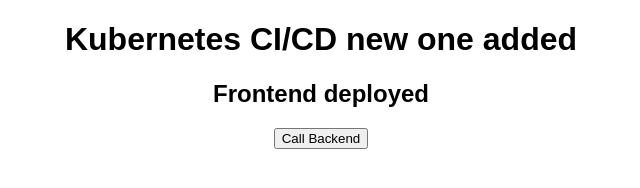
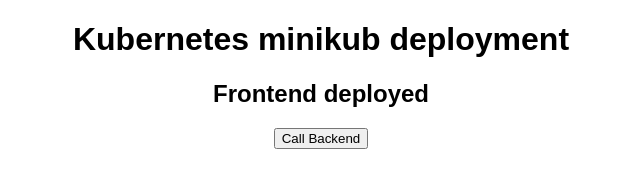
Before and after one commit to rohan12340/k8s-cicd-project, a website: page frontend/index.html in a window 1280 px wide. Shown: the whole page, without its empty margins (319-959 px from the left). Drawn offline with Linux system fonts and the light colour scheme.

Commit message:
new push minikube

```diff
--- a/frontend/index.html
+++ b/frontend/index.html
@@ -9,7 +9,7 @@
 
 <body style="font-family:Arial;text-align:center">
 
-    <h1>Kubernetes CI/CD new one added </h1>
+    <h1>Kubernetes minikub deployment </h1>
 
     <h2>Frontend deployed</h2>
 
```
